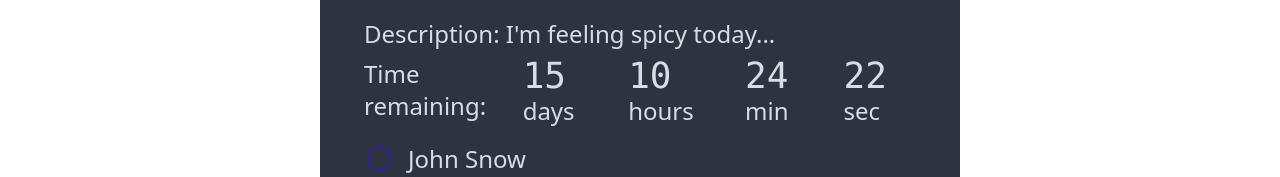
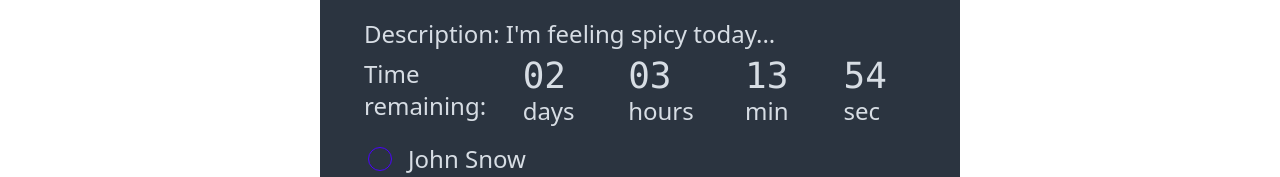
Before and after one commit to arturRDC/blockchain-projeto-final, an Angular app in the folder front/: page / in a window 1280 px wide. Shown: the part 282-459 px from the top of the page. Built offline with nearby package versions, Linux system fonts and the light colour scheme.

Commit message:
Add countdown timer component

```diff
--- /dev/null
+++ b/front/src/app/countdown/countdown.component.html
@@ -0,0 +1,27 @@
+<div *ngIf="!pollEnded" class="flex gap-5">
+  <div>
+    <span class="countdown font-mono text-4xl">
+      <span [style.--value]="days"></span>
+    </span>
+    days
+  </div>
+  <div>
+    <span class="countdown font-mono text-4xl">
+      <span [style.--value]="hours"></span>
+    </span>
+    hours
+  </div>
+  <div>
+    <span class="countdown font-mono text-4xl">
+      <span [style.--value]="minutes"></span>
+    </span>
+    min
+  </div>
+  <div>
+    <span class="countdown font-mono text-4xl">
+      <span [style.--value]="seconds"></span>
+    </span>
+    sec
+  </div>
+</div>
+<p *ngIf="pollEnded" class="text-primary">Poll ended</p>
--- /dev/null
+++ b/front/src/app/countdown/countdown.component.ts
@@ -0,0 +1,38 @@
+import { CommonModule } from '@angular/common';
+import { Component, Input } from '@angular/core';
+
+@Component({
+  selector: 'app-countdown',
+  standalone: true,
+  imports: [CommonModule],
+  templateUrl: './countdown.component.html',
+  styleUrl: './countdown.component.css',
+})
+export class CountdownComponent {
+  @Input() closingTime: number = 0; // Unix timestamp
+  days: number = 0;
+  hours: number = 0;
+  minutes: number = 0;
+  seconds: number = 0;
+  pollEnded = false;
+
+  ngOnInit() {
+    this.updateTime();
+    setInterval(() => this.updateTime(), 1000);
+  }
+
+  updateTime() {
+    const now = Math.floor(Date.now() / 1000);
+    const diff = this.closingTime - now;
+
+    if (diff <= 0) {
+      this.pollEnded = true;
+    } else {
+      this.days = Math.floor(diff / (60 * 60 * 24));
+      this.hours = Math.floor((diff % (60 * 60 * 24)) / (60 * 60));
+      this.minutes = Math.floor((diff % (60 * 60)) / 60);
+      this.seconds = Math.floor(diff % 60);
+    }
+    console.log(this.pollEnded);
+  }
+}
--- a/front/src/app/poll/poll.component.html
+++ b/front/src/app/poll/poll.component.html
@@ -7,32 +7,7 @@
       <p>Description: {{ poll.description }}</p>
       <div class="flex justify-around">
         <p>Time remaining:</p>
-        <div class="flex gap-5">
-          <div>
-            <span class="countdown font-mono text-4xl">
-              <span style="--value: 15"></span>
-            </span>
-            days
-          </div>
-          <div>
-            <span class="countdown font-mono text-4xl">
-              <span style="--value: 10"></span>
-            </span>
-            hours
-          </div>
-          <div>
-            <span class="countdown font-mono text-4xl">
-              <span style="--value: 24"></span>
-            </span>
-            min
-          </div>
-          <div>
-            <span class="countdown font-mono text-4xl">
-              <span style="--value: 22"></span>
-            </span>
-            sec
-          </div>
-        </div>
+        <app-countdown [closingTime]="closingTime"></app-countdown>
       </div>
       <form>
         <div
--- a/front/src/app/poll/poll.component.ts
+++ b/front/src/app/poll/poll.component.ts
@@ -1,18 +1,20 @@
 import { Component, OnInit } from '@angular/core';
 import { FormsModule } from '@angular/forms';
 import { CommonModule } from '@angular/common';
+import { CountdownComponent } from '../countdown/countdown.component';
 
 @Component({
   selector: 'app-poll',
   templateUrl: './poll.component.html',
   styleUrl: './poll.component.css',
   standalone: true,
-  imports: [FormsModule, CommonModule],
+  imports: [FormsModule, CommonModule, CountdownComponent],
 })
 export class PollComponent implements OnInit {
   poll: any;
   selectedOption: number | null = null;
   voteAmount: number = 1;
+  closingTime: number = 1702266000;
 
   ngOnInit() {
     this.poll = {
```
Also changed, not shown: front/src/app/countdown/countdown.component.css (added), 1 other file (tests, documents, lock files or other folders).
